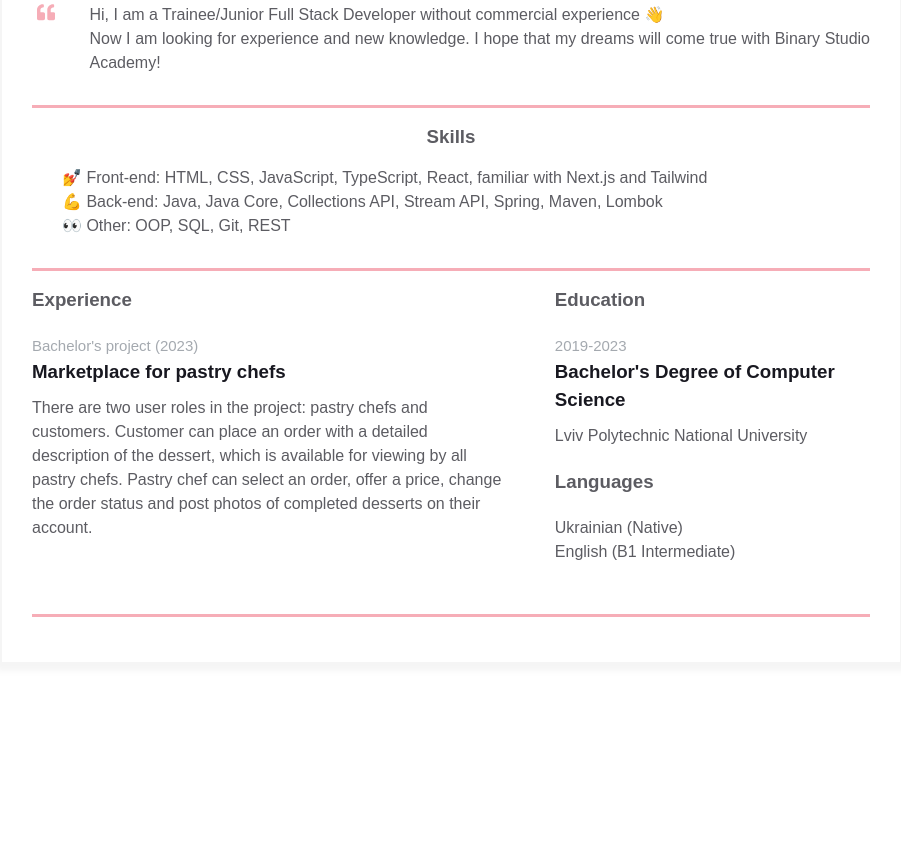
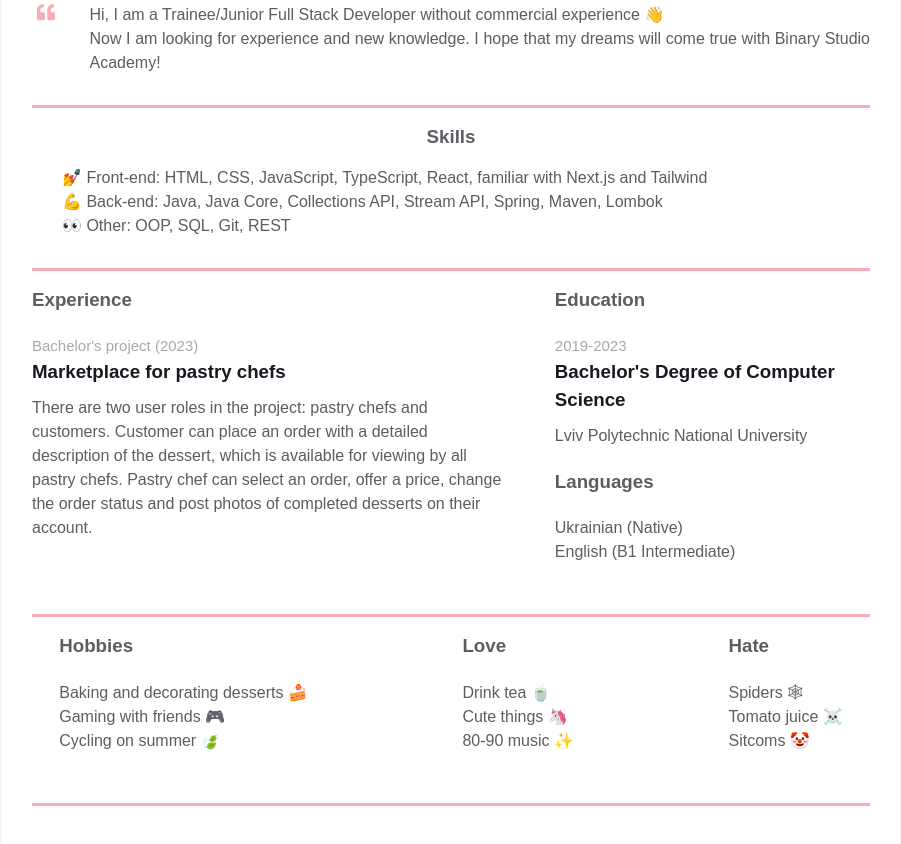
Before and after one commit to YourTeaChan/homepage, a plain HTML site: page index.html in a window 1280 px wide. Shown: the part 457-1301 px from the top of the page, without its empty margins (189-1090 px from the left). Before the commit the page ends 1170 px from the top, so only its background shows below. Drawn offline with Linux system fonts and the light colour scheme.

Commit message:
Added hobbies, love and hate blocks

```diff
--- a/index.html
+++ b/index.html
@@ -166,6 +166,51 @@
           </div>
         </div>
       </div>
+      <div class="container">
+        <div class="resume__block">
+          <div class="additional-info__hobbies-love-hate fh">
+            <div class="additional-info__hobbies fv">
+              <h3 class="additional-info__hobbies-header">Hobbies</h3>
+              <p class="additional-info__hobbies-item">
+                Baking and decorating desserts 🍰
+              </p>
+              <p class="additional-info__hobbies-item">
+                Gaming with friends 🎮
+              </p>
+              <p class="additional-info__hobbies-item">
+                Cycling on summer 🍃
+              </p>
+            </div>
+
+            <div class="additional-info__love fv">
+              <h3 class="additional-info__love-header">Love</h3>
+              <p class="additional-info__love-item">
+                Drink tea 🍵
+              </p>
+              <p class="additional-info__love-item">
+                Cute things 🦄
+              </p>
+              <p class="additional-info__love-item">
+                80-90 music ✨
+              </p>
+            </div>
+
+            <div class="additional-info__hate fv">
+              <h3 class="additional-info__hate-header">Hate</h3>
+              <p class="additional-info__hate-item">
+                Spiders 🕸
+              </p>
+              <p class="additional-info__hate-item">
+                Tomato juice ☠️
+              </p>
+              <p class="additional-info__hate-item">
+                Sitcoms 🤡
+              </p>
+            </div>
+          </div>
+        </div>
+      </div>
+    </div>
     </div>
   </main>
 </body>
--- a/styles.css
+++ b/styles.css
@@ -47,27 +47,6 @@ body {
   border-bottom: 3px solid var(--border-color);
   padding-bottom: 30px;
   margin-bottom: 15px;
-}
-
-@media screen and (max-width: 576px) {
-
-  .main-info {
-    flex-direction: column;
-  }
-
-  .contact_info_container {
-    flex-direction: column-reverse;
-    align-items: center;
-    row-gap: 20px;
-  }
-
-  .contact-info__block:not(:last-child) {
-    margin-bottom: 20px;
-  }
-
-  .experiences {
-    margin-right: 0;
-  }
 }
 
 /*Contact info styles*/
@@ -253,3 +232,55 @@ body {
 .additional-info__languages-item {
   color: var(--secondary-text-color);
 }
+
+.additional-info__hobbies-love-hate {
+  display: flex;
+  flex-direction: row;
+  column-gap: 100px;
+}
+
+.additional-info__hobbies,
+.additional-info__love,
+.additional-info__hate {
+  margin-bottom: 20px;
+}
+
+.additional-info__hobbies-header,
+.additional-info__love-header,
+.additional-info__hate-header {
+  color: var(--secondary-text-color);
+  text-align: left;
+  margin-bottom: 20px;
+}
+
+.additional-info__hobbies-item,
+.additional-info__love-item,
+.additional-info__hate-item {
+  color: var(--secondary-text-color);
+}
+
+@media screen and (max-width: 576px) {
+
+  .main-info {
+    flex-direction: column;
+  }
+
+  .contact_info_container {
+    flex-direction: column-reverse;
+    align-items: center;
+    row-gap: 20px;
+  }
+
+  .contact-info__block:not(:last-child) {
+    margin-bottom: 20px;
+  }
+
+  .experiences {
+    margin-right: 0;
+    margin-bottom: 20px;
+  }
+
+  .additional-info__hobbies-love-hate {
+    flex-direction: column;
+  }
+}
```
